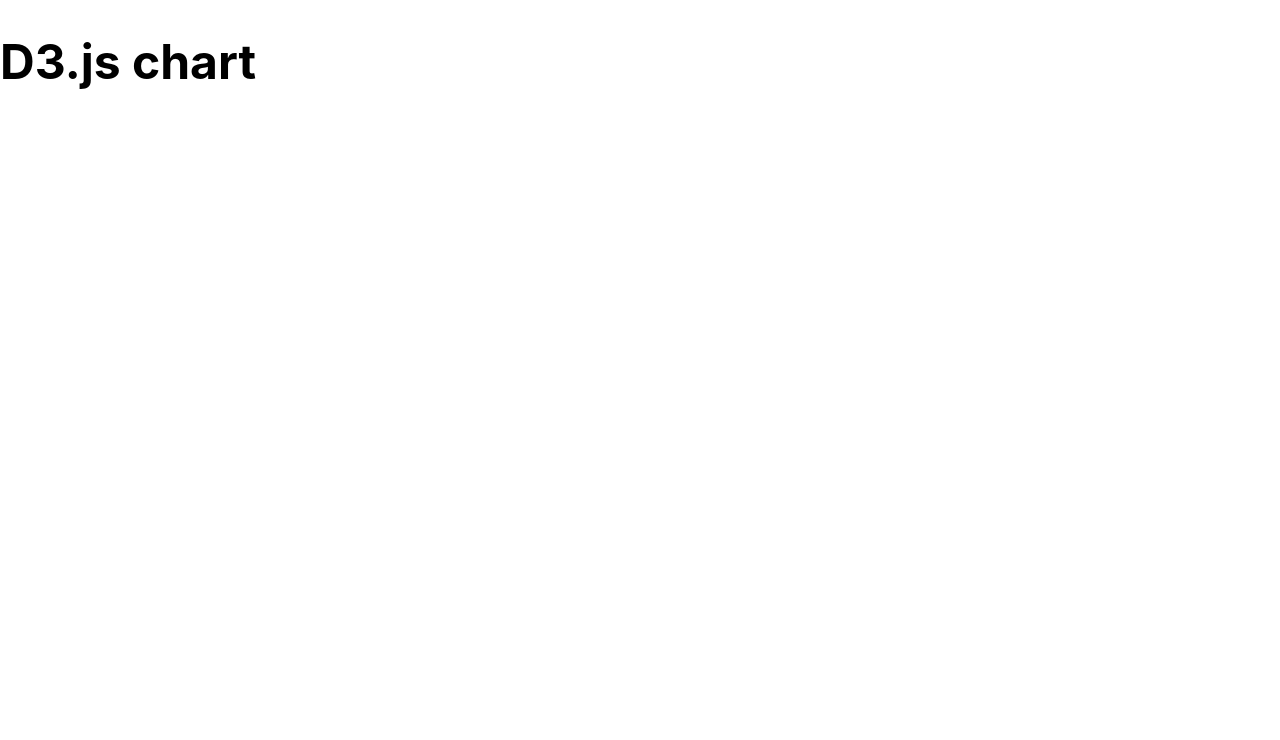
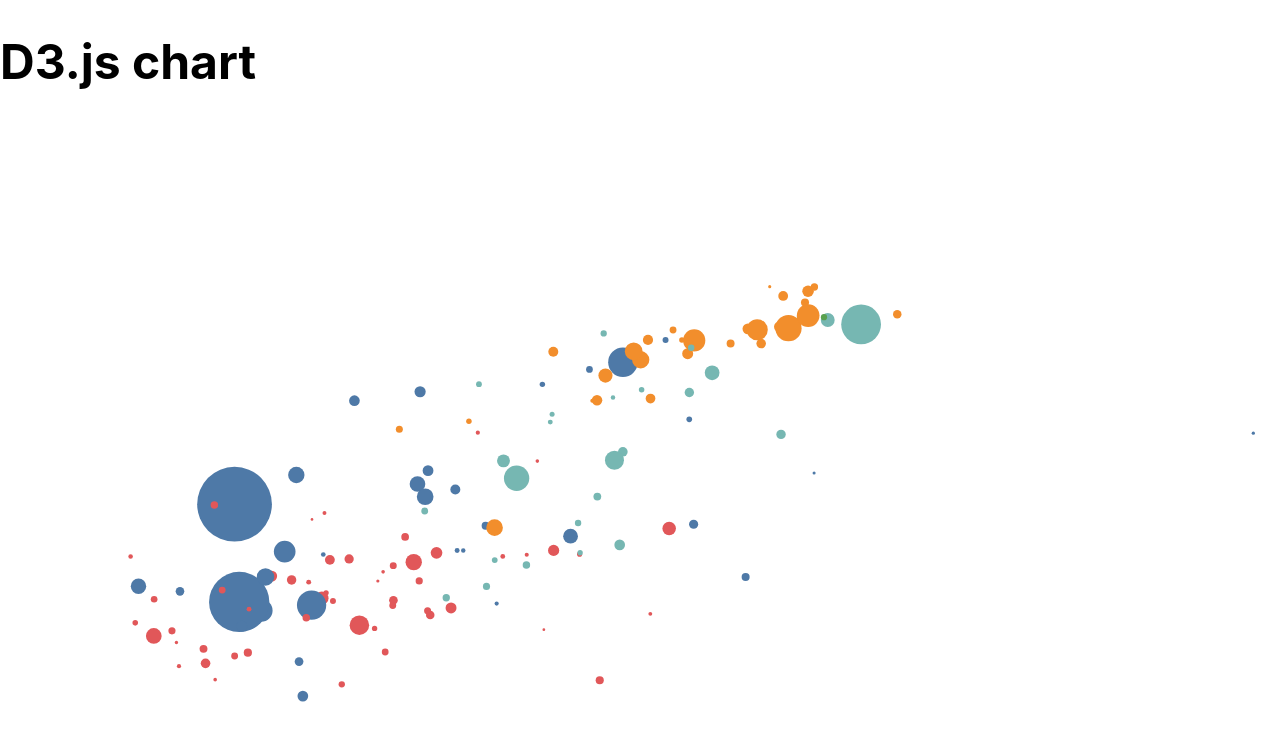
Before and after one commit to mehradi-github/ref-d3, a React (Create React App) app: page / in a window 1280 px wide. Shown: the top 740 px of the page. Built offline with nearby package versions, Linux system fonts and the light colour scheme.

Commit message:
Adding circles in chart

```diff
--- a/src/Circles.tsx
+++ b/src/Circles.tsx
@@ -18,7 +18,7 @@ const Circles: FC<Iprop> = ({
   colorScale,
   selectedContinent,
 }) => {
-  const chartData = data.filter((d) => d.year === year);
+  const chartData: ChartData[] = data.filter((d) => d.year === year);
   const svgRef = useRef<SVGSVGElement>(null);
   useEffect(() => {
     const SVG = select(svgRef.current!);
@@ -34,6 +34,12 @@ const Circles: FC<Iprop> = ({
     });
   }, [chartData, height, width, colorScale, selectedContinent]);
 
-  return <svg ref={svgRef} viewBox={`0 0 ${width} ${height}`}></svg>;
+  return (
+    <svg ref={svgRef} viewBox={`0 0 ${width} ${height}`}>
+      {chartData.map((d) => (
+        <circle key={d.country} fill="#FFF" />
+      ))}
+    </svg>
+  );
 };
 export default Circles;
--- a/src/DrawChart.tsx
+++ b/src/DrawChart.tsx
@@ -58,6 +58,17 @@ const drawChart: FC<Iprop> = ({
   console.log(yScale(50));
   console.log(rScale(1100948));
   console.log(colorScale("Africa"));
+
+  SVG.selectAll("circle")
+    .data(chartData)
+    .transition()
+    .duration(500)
+    .attr("cx", (d: ChartData) => xScale(d.gdp_cap))
+    .attr("cy", (d: ChartData) => yScale(d.life_exp))
+    .attr("r", (d: ChartData) => rScale(d.population))
+    .attr("opacity", 1)
+    .style("fill", (d: ChartData) => colorScale(d.continent));
+
   return <div>drawChart</div>;
 };
 export default drawChart;
```
